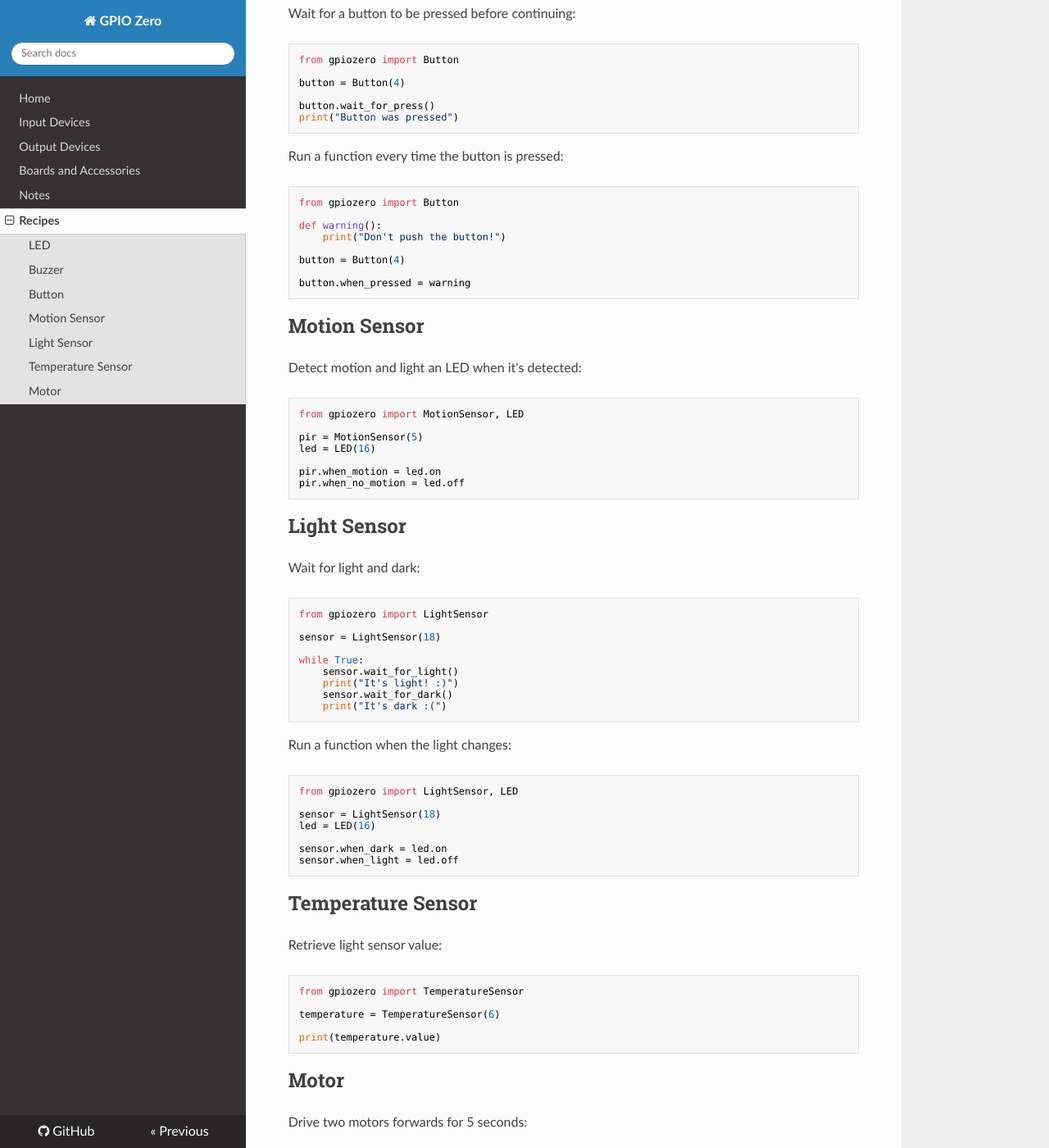
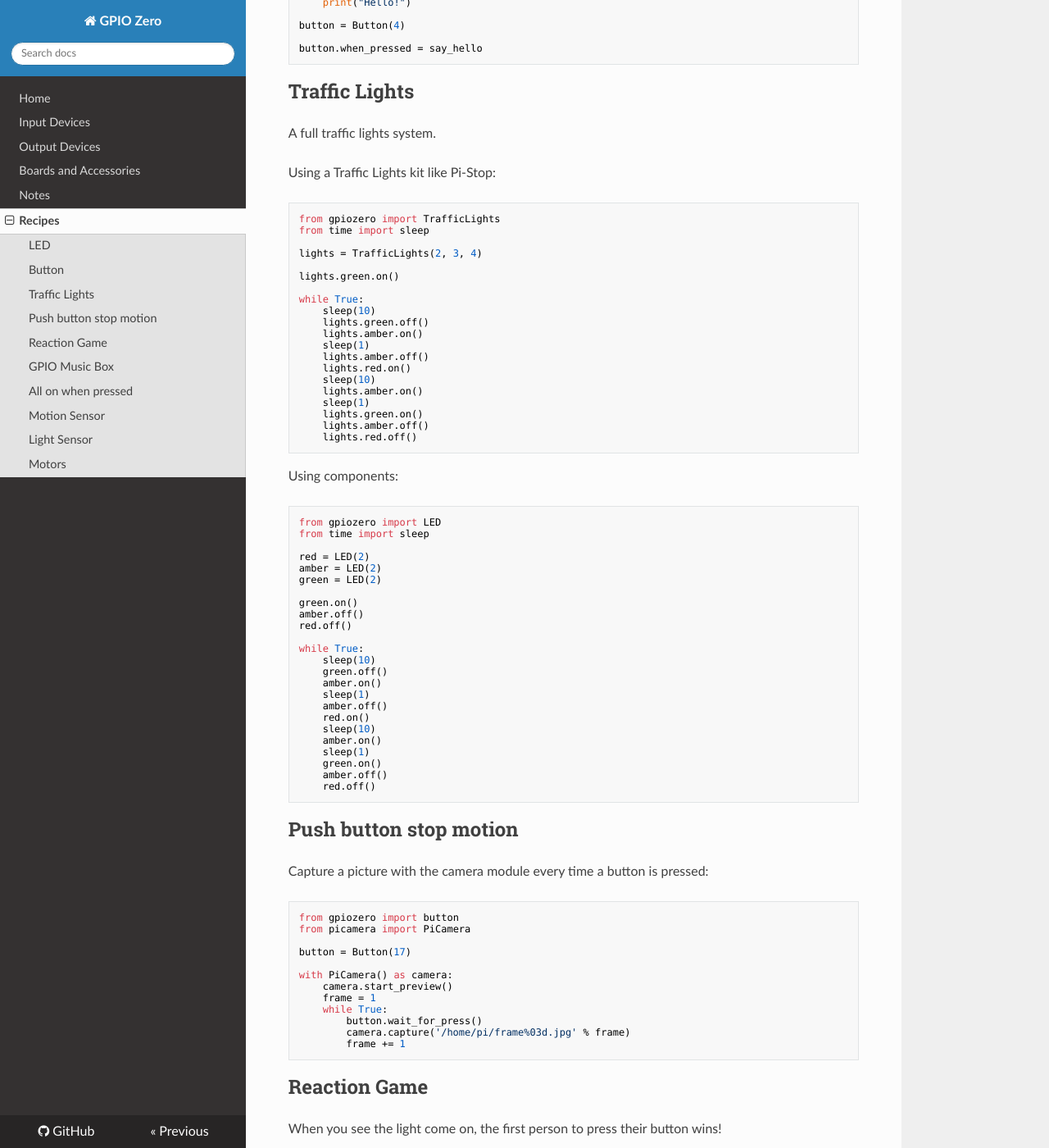
Before and after one commit to gpiozero/gpiozero, an MkDocs documentation site: the page built from docs/recipes.md, in a window 1280 px wide and 1400 px high, scrolled down 1145 px. Shown: the whole window at 82% size. Built offline with MkDocs 1.6.1, drawn with Linux system fonts in a browser that asks for light colours; nearby versions of some CDN libraries; old or Windows-style settings are respelled for this version of MkDocs; some of the changed text lies outside the part shown.

Commit message:
Add recipes

````diff
--- a/docs/recipes.md
+++ b/docs/recipes.md
@@ -25,23 +25,6 @@ from gpiozero import LED
 red = LED(2)
 
 red.blink()
-```
-
-## Buzzer
-
-Turn a buzzer on and off repeatedly:
-
-```python
-from gpiozero import Buzzer
-from time import sleep
-
-buzzer = Buzzer(3)
-
-while True:
-    buzzer.on()
-    sleep(1)
-    buzzer.off()
-    sleep(1)
 ```
 
 ## Button
@@ -75,17 +58,205 @@ Run a function every time the button is pressed:
 ```python
 from gpiozero import Button
 
-def warning():
-    print("Don't push the button!")
+def say_hello():
+    print("Hello!")
 
 button = Button(4)
 
-button.when_pressed = warning
+button.when_pressed = say_hello
+```
+
+## Traffic Lights
+
+A full traffic lights system.
+
+Using a Traffic Lights kit like Pi-Stop:
+
+```python
+from gpiozero import TrafficLights
+from time import sleep
+
+lights = TrafficLights(2, 3, 4)
+
+lights.green.on()
+
+while True:
+    sleep(10)
+    lights.green.off()
+    lights.amber.on()
+    sleep(1)
+    lights.amber.off()
+    lights.red.on()
+    sleep(10)
+    lights.amber.on()
+    sleep(1)
+    lights.green.on()
+    lights.amber.off()
+    lights.red.off()
+```
+
+Using components:
+
+```python
+from gpiozero import LED
+from time import sleep
+
+red = LED(2)
+amber = LED(2)
+green = LED(2)
+
+green.on()
+amber.off()
+red.off()
+
+while True:
+    sleep(10)
+    green.off()
+    amber.on()
+    sleep(1)
+    amber.off()
+    red.on()
+    sleep(10)
+    amber.on()
+    sleep(1)
+    green.on()
+    amber.off()
+    red.off()
+```
+
+## Push button stop motion
+
+Capture a picture with the camera module every time a button is pressed:
+
+```python
+from gpiozero import button
+from picamera import PiCamera
+
+button = Button(17)
+
+with PiCamera() as camera:
+    camera.start_preview()
+    frame = 1
+    while True:
+        button.wait_for_press()
+        camera.capture('/home/pi/frame%03d.jpg' % frame)
+        frame += 1
+```
+
+## Reaction Game
+
+When you see the light come on, the first person to press their button wins!
+
+```python
+from gpiozero import Button, LED
+from time import sleep
+import random
+
+led = LED(4)
+
+player_1 = Button(2)
+player_2 = Button(3)
+
+time = random.uniform(5, 10)
+sleep(time)
+led.on()
+
+while True:
+    if player_1.is_pressed:
+        print("Player 1 wins!")
+        break
+    if player_2.is_pressed:
+        print("Player 2 wins!")
+        break
+
+led.off()
+```
+
+See [Quick Reaction Game](https://www.raspberrypi.org/learning/quick-reaction-game/) for a full resource.
+
+## GPIO Music Box
+
+Each button plays a different sound!
+
+```python
+from gpiozero import Button
+import pygame.mixer
+from pygame.mixer import Sound
+
+pygame.mixer.init()
+
+def play(pin):
+    sound = sound_pins[pin]
+    print("playing note from pin %s" % pin)
+    sound.play()
+
+sound_pins = {
+    2: Sound("samples/drum_tom_mid_hard.wav"),
+    3: Sound("samples/drum_cymbal_open.wav"),
+}
+
+buttons = [Button(pin) for pin in sound_pins]
+for button in buttons:
+    sound = sound_pins[button.pin]
+    button.when_pressed = sound.play
+```
+
+See [GPIO Music Box](https://www.raspberrypi.org/learning/gpio-music-box/) for a full resource.
+
+## All on when pressed
+
+While the button is pressed down, the buzzer and all the lights come on.
+
+FishDish:
+
+```python
+from gpiozero import FishDish
+
+fish = FishDish()
+
+fish.button.when_pressed = fish.on
+fish.button.when_released = fish.off
+```
+
+Ryanteck Traffic HAT:
+
+```python
+from gpiozero import TrafficHat
+
+th = TrafficHat()
+
+th.button.when_pressed = th.on
+th.button.when_released = th.off
+```
+
+Using components:
+
+```python
+from gpiozero import LED, Buzzer, Button
+
+button = Button(2)
+buzzer = Buzzer(3)
+red = LED(4)
+amber = LED(5)
+green = LED(6)
+
+things = [red, amber, green, buzzer]
+
+def things_on():
+    for thing in things:
+        thing.on()
+
+def things_off():
+    for thing in things:
+        thing.off()
+
+button.when_pressed = things_on
+button.when_released = things_off
 ```
 
 ## Motion Sensor
 
-Detect motion and light an LED when it's detected:
+Light an LED when motion is detected:
 
 ```python
 from gpiozero import MotionSensor, LED
@@ -125,19 +296,7 @@ sensor.when_dark = led.on
 sensor.when_light = led.off
 ```
 
-## Temperature Sensor
-
-Retrieve light sensor value:
-
-```python
-from gpiozero import TemperatureSensor
-
-temperature = TemperatureSensor(6)
-
-print(temperature.value)
-```
-
-## Motor
+## Motors
 
 Drive two motors forwards for 5 seconds:
 
````
